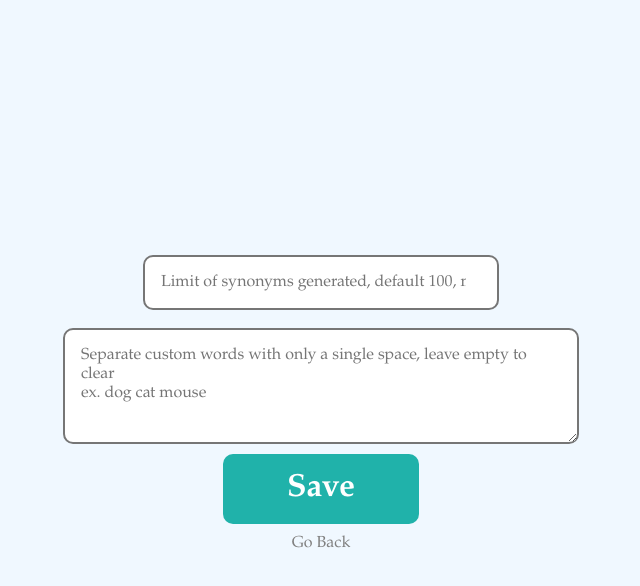
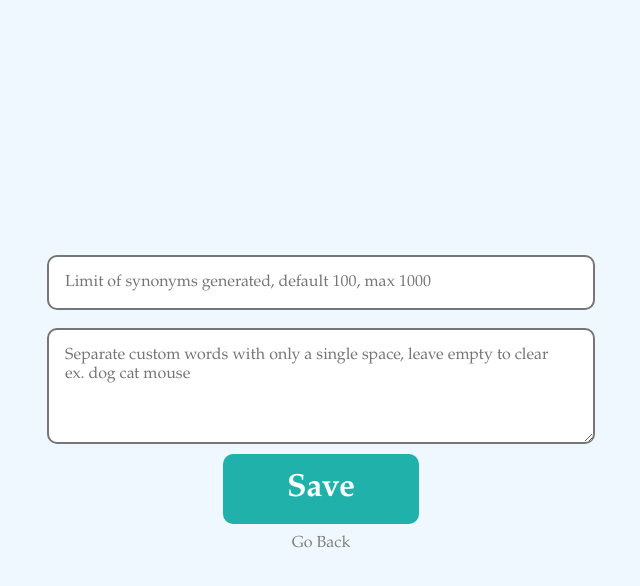
Before and after one commit to aaronthechen/relayte, a plain HTML site: page index.html in a window 1280 px wide. Both pictures are taken after a click on the link "Settings". Shown: the whole page, without its empty margins (319-959 px from the left). Drawn offline with Linux system fonts and the light colour scheme.

Commit message:
vw for inputs, removed negative from limit

```diff
--- a/app.js
+++ b/app.js
@@ -3449,6 +3449,9 @@ customLink.onclick = () => {
     const range = document.createElement("input")
     range.type = "number"
     range.placeholder = "Limit of synonyms generated, default 100, max 1000"
+    if(localStorage.getItem("limit") !== null) {
+        range.value = localStorage.getItem("limit")
+    }
 
     const textarea = document.createElement("textarea")
     textarea.placeholder = "Separate custom words with only a single space, leave empty to clear\nex. dog cat mouse"
@@ -3470,7 +3473,10 @@ customLink.onclick = () => {
             localStorage.removeItem("limit")
         }
         else {
-            localStorage.setItem("limit", Math.max(range.value, 1000))
+            if(range.value < 1) {
+                range.value = 100
+            }
+            localStorage.setItem("limit", Math.min(range.value, 1000))
         }
         window.location = "/"
     })
--- a/style.css
+++ b/style.css
@@ -57,7 +57,9 @@ button {
 
 input {
   margin: 0.5rem;
-  width: 20rem;
+  width: 40vw;
+  max-width: 40rem;
+  min-width: 10rem;
   padding: 1rem;
   border-width: 2px;
   border-radius: 10px;
@@ -74,7 +76,9 @@ input {
 
 textarea {
   padding: 1rem;
-  width: 30rem;
+  width: 40vw;
+  max-width: 40rem;
+  min-width: 10rem;
   min-height: 5rem;
   max-height: 30rem;
   border-width: 2px;
```
